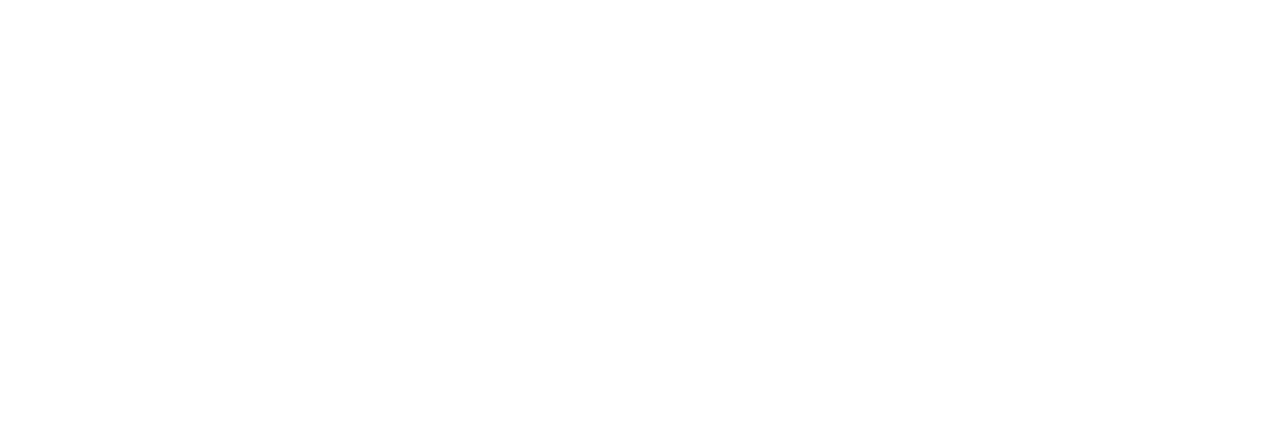
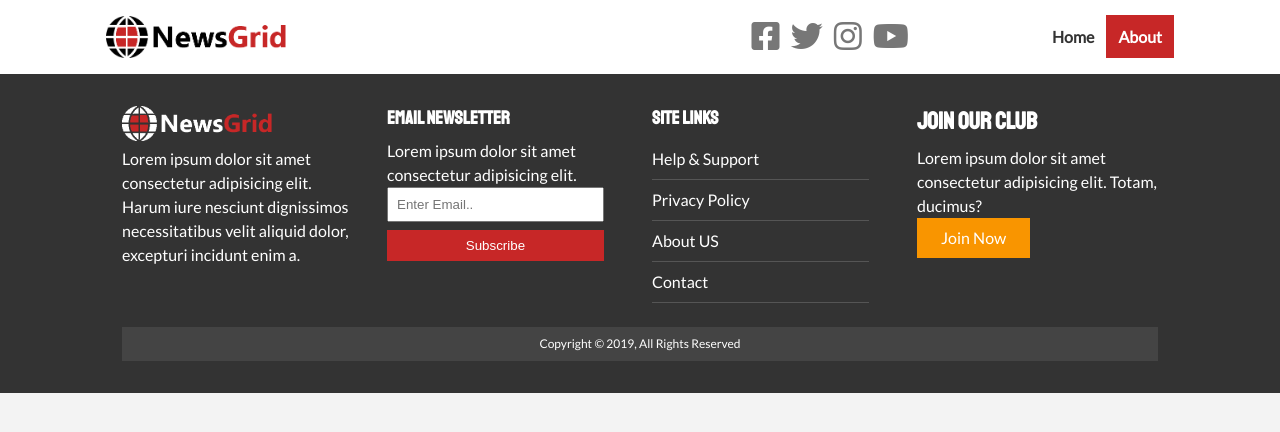
Before and after one commit to PlooJompong/NewsGrid, a plain HTML site: page article.html in a window 1280 px wide. Drawn offline with Linux system fonts and the light colour scheme.

Commit message:
Template

```diff
--- a/article.html
+++ b/article.html
@@ -3,9 +3,70 @@
 <head>
   <meta charset="UTF-8">
   <meta name="viewport" content="width=device-width, initial-scale=1.0">
-  <title>Document</title>
+  <link rel="stylesheet" href="https://use.fontawesome.com/releases/v5.15.2/css/all.css" integrity="sha384-vSIIfh2YWi9wW0r9iZe7RJPrKwp6bG+s9QZMoITbCckVJqGCCRhc+ccxNcdpHuYu" crossorigin="anonymous">
+  <link rel="preconnect" href="https://fonts.gstatic.com">
+  <link href="https://fonts.googleapis.com/css2?family=Lato&family=Staatliches&display=swap" rel="stylesheet">
+  <link rel="stylesheet" href="css/style.css">
+  <link rel="stylesheet" media="screen and (max-width: 768px)" href="css/mobile.css">
+  <link rel="shortcut icon" type="image/x-icon" href="favicon.ico">
+  <title>NewsGrid | Article</title>
 </head>
 <body>
+  <nav id="main-nav">
+    <div class="container">
+      <img src="img/logo.png" alt="logo" class="logo">
+      <div class="social">
+        <a href="http://facebook.com" target="_blank"><i class="fab fa-facebook-square fa-2x"></i></a>
+        <a href="http://twitter.com" target="_blank"><i class="fab fa-twitter fa-2x"></i></a>
+        <a href="http://instagram.com" target="_blank"><i class="fab fa-instagram fa-2x"></i></a>
+        <a href="http://youtube.com" target="_blank"><i class="fab fa-youtube fa-2x"></i></a>
+      </div>
+      <ul>
+        <li><a href="index.html">Home</a></li>
+        <li><a href="about.html" class="current">About</a></li>
+      </ul>
+    </div>
+  </nav>
 
+
+
+  <!-- Footer  -->
+  <footer id="main-footer" class="py-2">
+    <div class="container footer-container">
+      <div>
+        <img src="img/logo_light.png" alt="NewsGrid">
+        <p>Lorem ipsum dolor sit amet consectetur adipisicing elit. Harum iure nesciunt dignissimos necessitatibus velit aliquid dolor, excepturi incidunt enim a.</p>
+      </div>
+
+      <div>
+        <h3>Email Newsletter</h3>
+        <p>Lorem ipsum dolor sit amet consectetur adipisicing elit.</p>
+        <form>
+          <input type="email" placeholder="Enter Email..">
+          <input type="submit" value="Subscribe" class="btn btn-primary">
+        </form>
+      </div>
+
+      <div>
+        <h3>Site Links</h3>
+        <ul class="list">
+          <li><a href="#">Help & Support</a></li>
+          <li><a href="#">Privacy Policy</a></li>
+          <li><a href="#">About US</a></li>
+          <li><a href="#">Contact</a></li>
+        </ul>
+      </div>
+
+      <div>
+        <h2>Join Our Club</h2>
+        <p>Lorem ipsum dolor sit amet consectetur adipisicing elit. Totam, ducimus?</p>
+        <a href="#" class="btn btn-secondary">Join Now</a>
+      </div>
+
+      <div>
+        <p>Copyright &copy; 2019, All Rights Reserved</p>
+      </div>
+    </div>
+  </footer>
 </body>
 </html>
```
